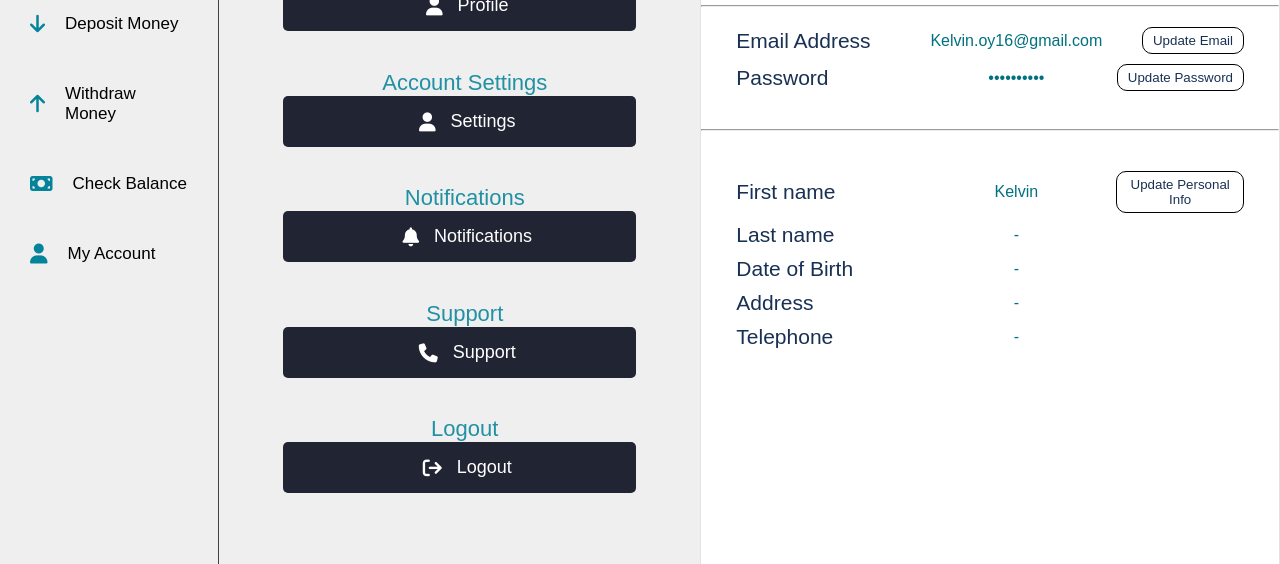
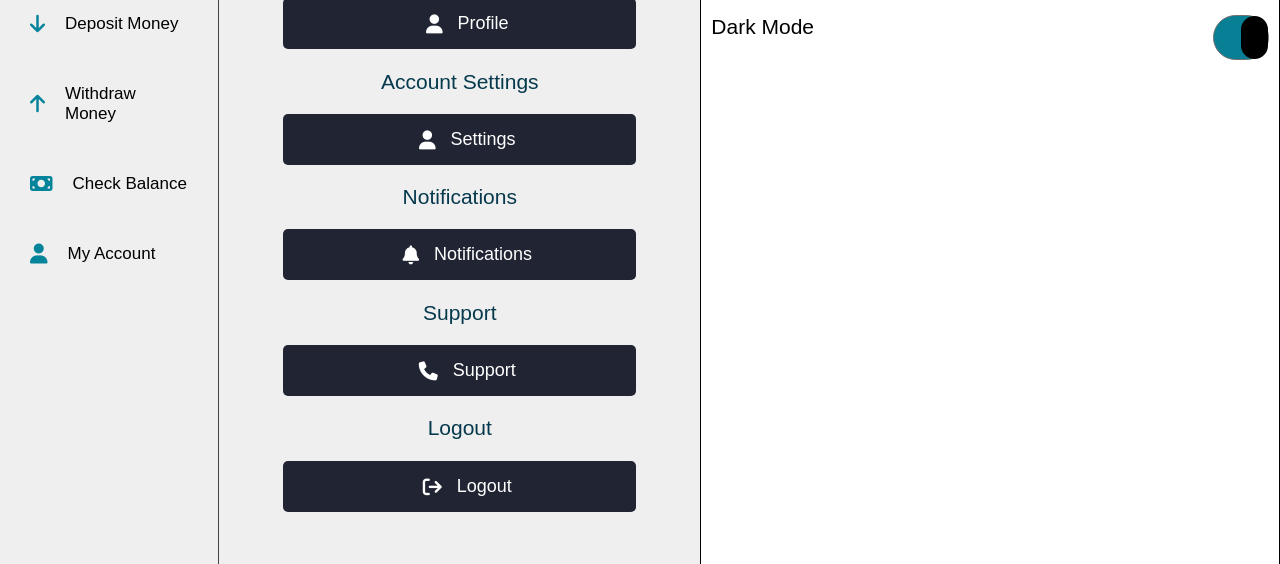
Before and after one commit to knoy00/Unreal, a website with bundled scripts: page Dashboard.html in a window 1280 px wide. Shown: the part 236-800 px from the top of the page. Built offline with nearby package versions, Linux system fonts and the light colour scheme.

Commit message:
Added Settings page

```diff
--- a/CSS/dashBoard.css
+++ b/CSS/dashBoard.css
@@ -520,16 +520,18 @@
     height: 17%;
     width: 100%;
     padding-bottom: 0px;
-
+    display: flex;
+    flex-direction: column;
+    align-items: center;
 }
 
 .account_profile p{
-    font-size: 22px;
+    font-size: 21px;
     font-weight: 500;
-    padding-left: 10px;
-    color: #2090a3;
+    padding: 10px;
+    color: #06394d;
     text-align: center;
-    padding-top: 10px;
+
 }
 
 .profileBtn_flex{
@@ -567,17 +569,18 @@
 }
 
 
-
-
 .account_right{
     width: 100%;
     height: 100%;
     border: 1px solid rgb(226, 226, 226);
+    background-color: #efefef;
+    display: none;
 }
 
 .account_right h1{
     font: 500;
     font-size: 28px;
+    color: #050739;
 }
 
 .account_info{
@@ -585,7 +588,7 @@
     padding: 15px 20px;
 }
 
-.email, .password{
+.email, .password, .accountid,.first, .last, .dob, .address, .telephone{
     display: flex;
     padding: 5px 15px;
     align-items: center;
@@ -595,20 +598,20 @@
 
 }
 
-.email_info, .password_info{
+.email_info, .password_info, .id_info, .first_info, .last_info, .dob_info, .address_info, .telephone_info{
     display: flex;
     align-items: center;
     gap: 30px;
 }
 
-.email_info h2, .password_info h2{
+.email_info h2, .password_info h2, .id_info h2, .first_info h2, .last_info h2, .dob_info h2, .address_info h2, .telephone_info h2{
     font-weight: 300;
     font-size: 21px;
     color: #183153;
     width: 150px;
 }
 
-.email_info p, .password_info p{
+.email_info p, .password_info p, .id_info p, .first_info p, .last_info p, .dob_info p, .address_info p, .telephone_info p{
     color: rgb(0, 113, 128);
     width: 200px;
     text-align: center;
@@ -637,5 +640,43 @@
     display: flex;
     flex-direction: column;
     margin-top: 20px;
+}
 
+
+/*------------------- Account settings------------------------ */
+
+.Settings{
+    width: 100%;
+    border: 1px solid;
+    height: 100%;
 }
+
+.dark{
+    display: flex;
+    justify-content: space-between;
+    height: 9%;
+    padding: 10px;
+}
+
+.dark p{
+    font-size: 21px;
+    font-weight: 400;
+}
+
+.dark_switch{
+    border: 1px solid rgb(112, 112, 112);
+    width: 10%;
+    position: relative;
+    background-color: #087f94;
+    cursor: pointer;
+    border-radius: 30px;
+}
+
+.inner{
+    height: 100%;
+    position: absolute;
+    width: 50%;
+    margin-left: 50%;
+    background-color: #000000;
+    border-radius: 30px;
+}
--- a/Dashboard.html
+++ b/Dashboard.html
@@ -280,14 +280,20 @@
                                     <button>Update Password</button>
                                 </div>
                             </div>
+                            <div class="accountid">
+                                <div class="id_info">
+                                    <h2>Account ID</h2>
+                                    <p>AN394JE803NF3</p>
+                                </div>
+                            </div>
                         </div>
                         <br>
                         <hr>
 
                       <!-- ------------personal info ----------->
                         <div class="personal_info">
-                            <div class="password">
-                                <div class="password_info">
+                            <div class="first">
+                                <div class="first_info">
                                     <h2>First name</h2>
                                     <p>Kelvin</p>
                                 </div>
@@ -295,31 +301,50 @@
                                     <button>Update Personal Info</button>
                                 </div>
                             </div>
-                            <div class="password">
-                                <div class="password_info">
+                            <div class="last">
+                                <div class="last_info">
                                     <h2>Last name</h2>
                                     <p>-</p>
                                 </div>
                             </div>
-                            <div class="password">
-                                <div class="password_info">
+                            <div class="dob">
+                                <div class="dob_info">
                                     <h2>Date of Birth</h2>
                                     <p>-</p>
                                 </div>
                             </div>
-                            <div class="password">
-                                <div class="password_info">
+                            <div class="address">
+                                <div class="address_info">
                                     <h2>Address</h2>
                                     <p>-</p>
                                 </div>
                             </div>
-                            <div class="password">
-                                <div class="password_info">
+                            <div class="telephone">
+                                <div class="telephone_info">
                                     <h2>Telephone</h2>
                                     <p>-</p>
                                 </div>
                             </div>
                         </div>
+                    </div>
+
+                    <!----------------------- Settings -->
+                    <div class="Settings">
+                        <h1>Settings</h1>
+
+                        <div class="dark">
+                            <p>Dark Mode</p>
+
+                            <div class="dark_switch">
+                                <div class="inner"></div>
+                            </div>
+                        </div>
+
+                        <div class="auto_logout">
+
+                        </div>
+
+
                     </div>
                 </div>
             </div>
```
